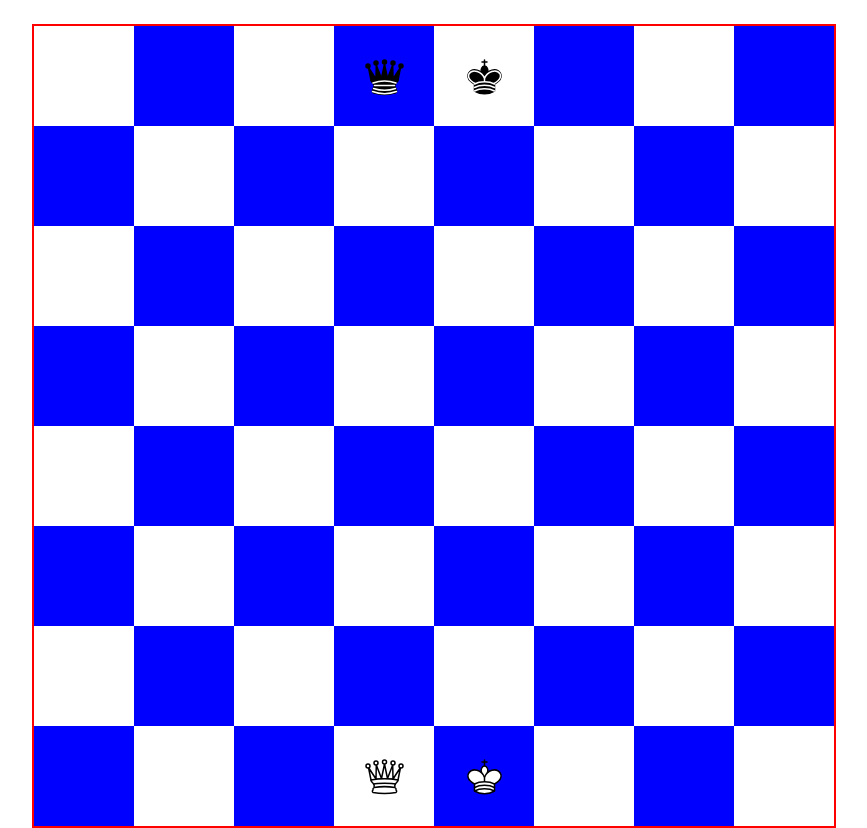
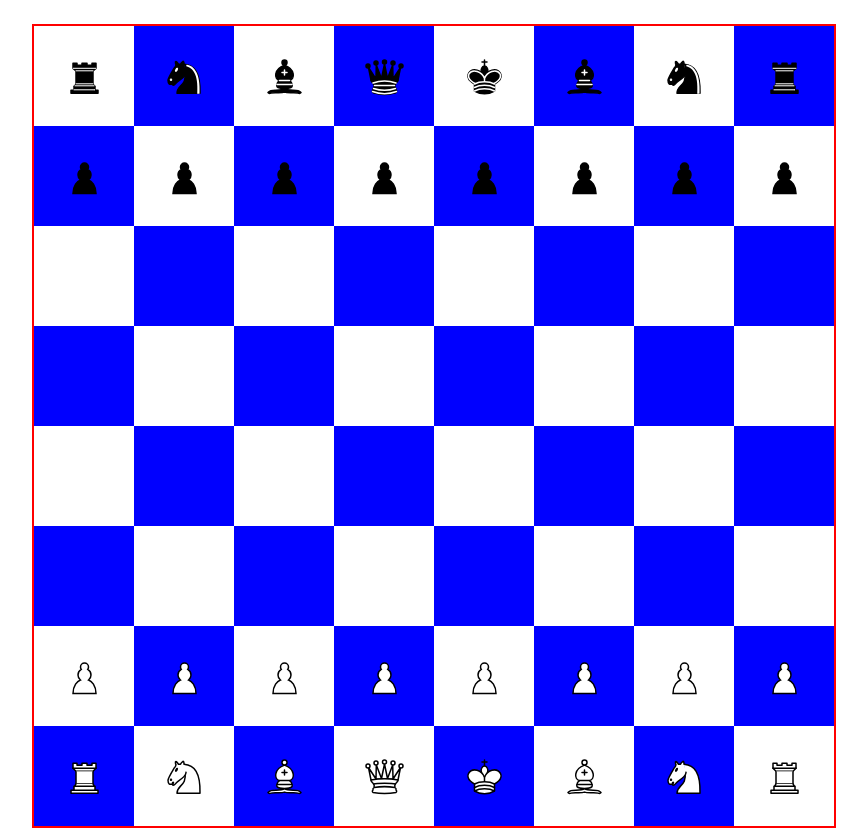
Before and after one commit to Ramseloff/checkamate, a React (Vite) app: page / in a window 1280 px wide. Shown: the whole page, without its empty margins (50-917 px from the left). Built offline with nearby package versions, Linux system fonts and the light colour scheme.

Commit message:
feature: add pieces

```diff
--- a/src/main/components/Home/Field/FieldCell.jsx
+++ b/src/main/components/Home/Field/FieldCell.jsx
@@ -12,12 +12,12 @@ function checkActive(coordinate, activeCell) {
 
 function getPieceName(coordinate, pieces = []) {
     const { x, y } = coordinate;
-    return pieces.find((i) => (i.x === x && i.y === y))?.name;
+    return pieces.find((i) => (i.x === x && i.y === y))?.img;
 }
 
 function getChildPieces(pieces, coordinate) {
     const pieceName = getPieceName(coordinate, pieces)
-    if (pieceName) return <img className='piece' src={'src/images/pieces/' + pieceName + '.svg'} alt=''/>
+    if (pieceName) return <img className='piece' src={'src/images/pieces/' + pieceName} alt=''/>
 }
 
 
--- a/src/main/components/Home/Field/Fileld.jsx
+++ b/src/main/components/Home/Field/Fileld.jsx
@@ -14,10 +14,43 @@ const fieldGrid = (size) => css({
 })
 
 const defaultPieces = [
-    { name: 'lK', x: 8, y: 5 },
-    { name: 'dK', x: 1, y: 5 },
-    { name: 'lQ', x: 8, y: 4 },
-    { name: 'dQ', x: 1, y: 4 },
+    { name: 'lK', x: 8, y: 5, img: 'lK.svg' },
+    { name: 'dK', x: 1, y: 5, img: 'dK.svg' },
+    { name: 'lQ', x: 8, y: 4, img: 'lQ.svg' },
+    { name: 'dQ', x: 1, y: 4, img: 'dQ.svg' },
+
+    { name: 'lRl', x: 8, y: 1, img: 'lR.svg' },
+    { name: 'lRr', x: 8, y: 8, img: 'lR.svg' },
+    { name: 'dRl', x: 1, y: 1, img: 'dR.svg' },
+    { name: 'dRr', x: 1, y: 8, img: 'dR.svg' },
+
+    { name: 'lBl', x: 8, y: 3, img: 'lB.svg' },
+    { name: 'lBr', x: 8, y: 6, img: 'lB.svg' },
+    { name: 'dBl', x: 1, y: 3, img: 'dB.svg' },
+    { name: 'dBr', x: 1, y: 6, img: 'dB.svg' },
+
+    { name: 'lNl', x: 8, y: 2, img: 'lN.svg' },
+    { name: 'lNr', x: 8, y: 7, img: 'lN.svg' },
+    { name: 'dNl', x: 1, y: 2, img: 'dN.svg' },
+    { name: 'dNr', x: 1, y: 7, img: 'dN.svg' },
+
+    { name: 'lP1', x: 7, y: 1, img: 'lP.svg' },
+    { name: 'lP2', x: 7, y: 2, img: 'lP.svg' },
+    { name: 'lP3', x: 7, y: 3, img: 'lP.svg' },
+    { name: 'lP4', x: 7, y: 4, img: 'lP.svg' },
+    { name: 'lP5', x: 7, y: 5, img: 'lP.svg' },
+    { name: 'lP6', x: 7, y: 6, img: 'lP.svg' },
+    { name: 'lP7', x: 7, y: 7, img: 'lP.svg' },
+    { name: 'lP8', x: 7, y: 8, img: 'lP.svg' },
+
+    { name: 'dP1', x: 2, y: 1, img: 'dP.svg' },
+    { name: 'dP2', x: 2, y: 2, img: 'dP.svg' },
+    { name: 'dP3', x: 2, y: 3, img: 'dP.svg' },
+    { name: 'dP4', x: 2, y: 4, img: 'dP.svg' },
+    { name: 'dP5', x: 2, y: 5, img: 'dP.svg' },
+    { name: 'dP6', x: 2, y: 6, img: 'dP.svg' },
+    { name: 'dP7', x: 2, y: 7, img: 'dP.svg' },
+    { name: 'dP8', x: 2, y: 8, img: 'dP.svg' },
 ]
 
 
```
